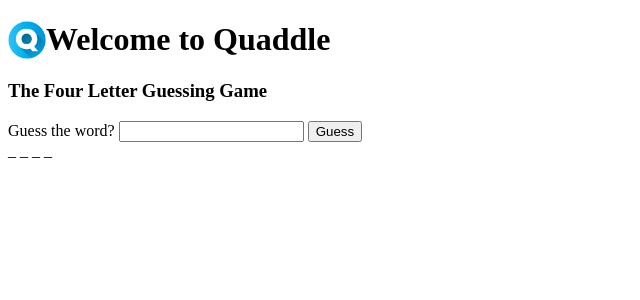
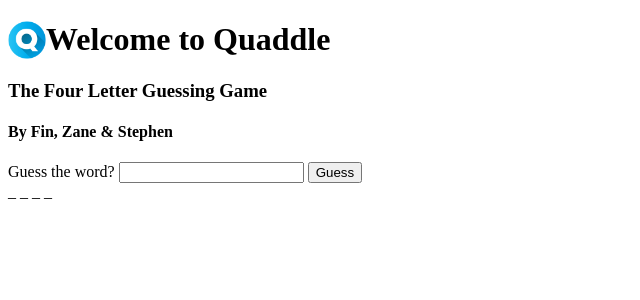
Before and after one commit to steambun/caramel-slice, a Flask app: page / in a window 1280 px wide. Shown: the top 300 px of the page, without its empty margins (0-640 px from the left). Run offline with Flask 2, Linux system fonts and the light colour scheme.

Commit message:
Added our names

```diff
--- a/templates/index.html
+++ b/templates/index.html
@@ -11,6 +11,7 @@
 <body>
    <h1>Welcome to Quaddle</h1>
    <h3>The Four Letter Guessing Game</h3>
+   <H4>By Fin, Zane & Stephen</H4>
    <div class="row">
         <div class="column">
             <form action="/guess_submitted" method="post">
```
